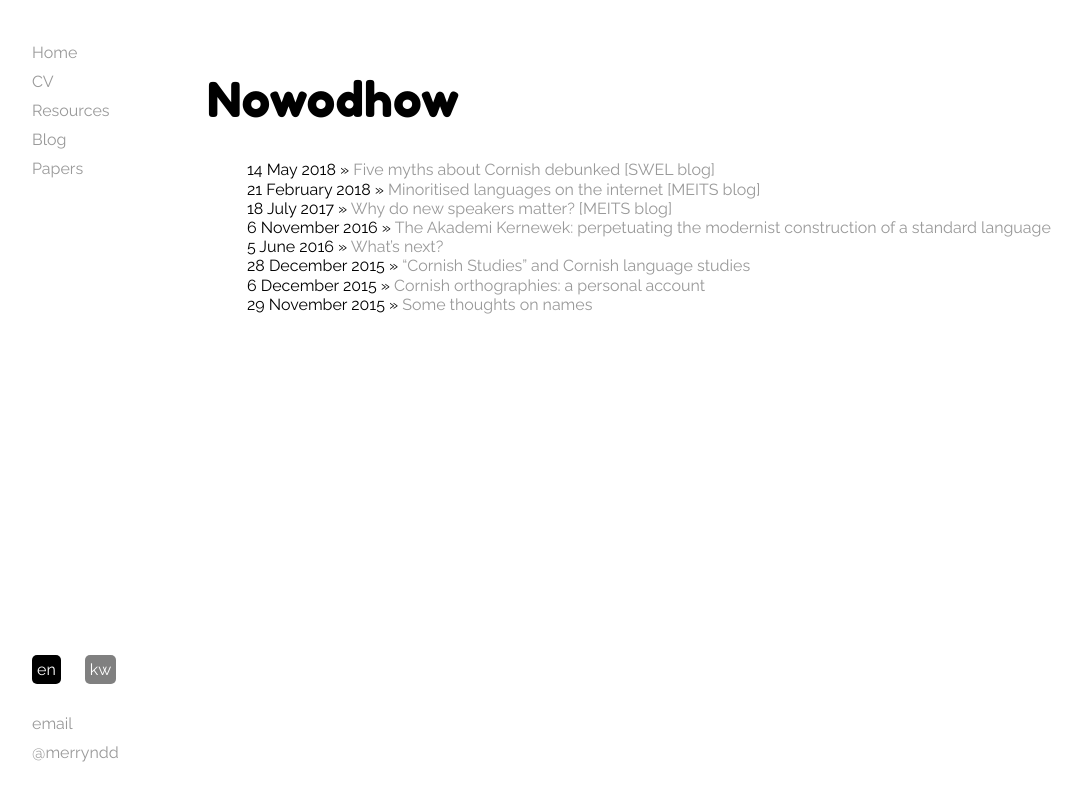
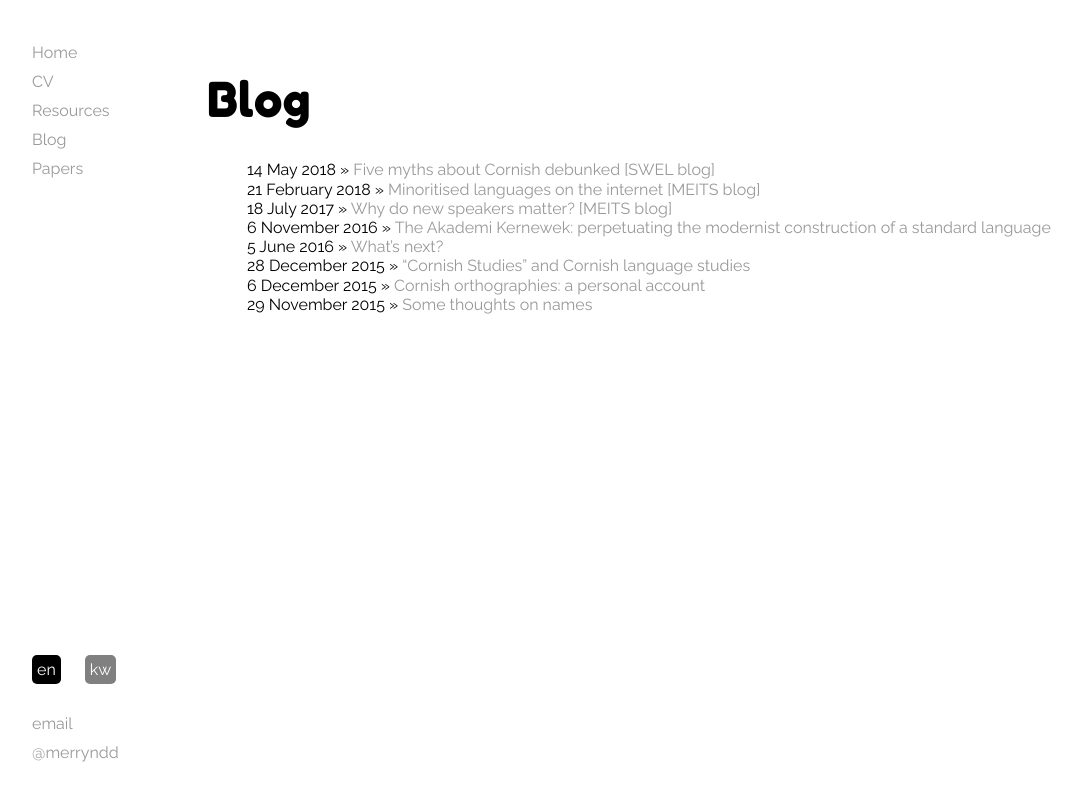
Before and after one commit to merryndd/merryndd.github.io, a Jekyll site: the page built from news/index.html, in a window 1280 px wide. Shown: the top 801 px of the page, without its empty margins (11-1093 px from the left). Built offline with Jekyll 4.4.1, drawn with Linux system fonts in a browser that asks for light colours.

Commit message:
Update index.html

```diff
--- a/news/index.html
+++ b/news/index.html
@@ -3,7 +3,7 @@ layout: default
 title: Merryn Davies-Deacon
 ---
 <div class="en">
-<h1>Nowodhow</h1>
+<h1>Blog</h1>
 	<ul class="posts">
 
 	  {% for post in site.categories.blog %}
```
Also changed, not shown: other parts of news/index.html (+1 -1 lines).
